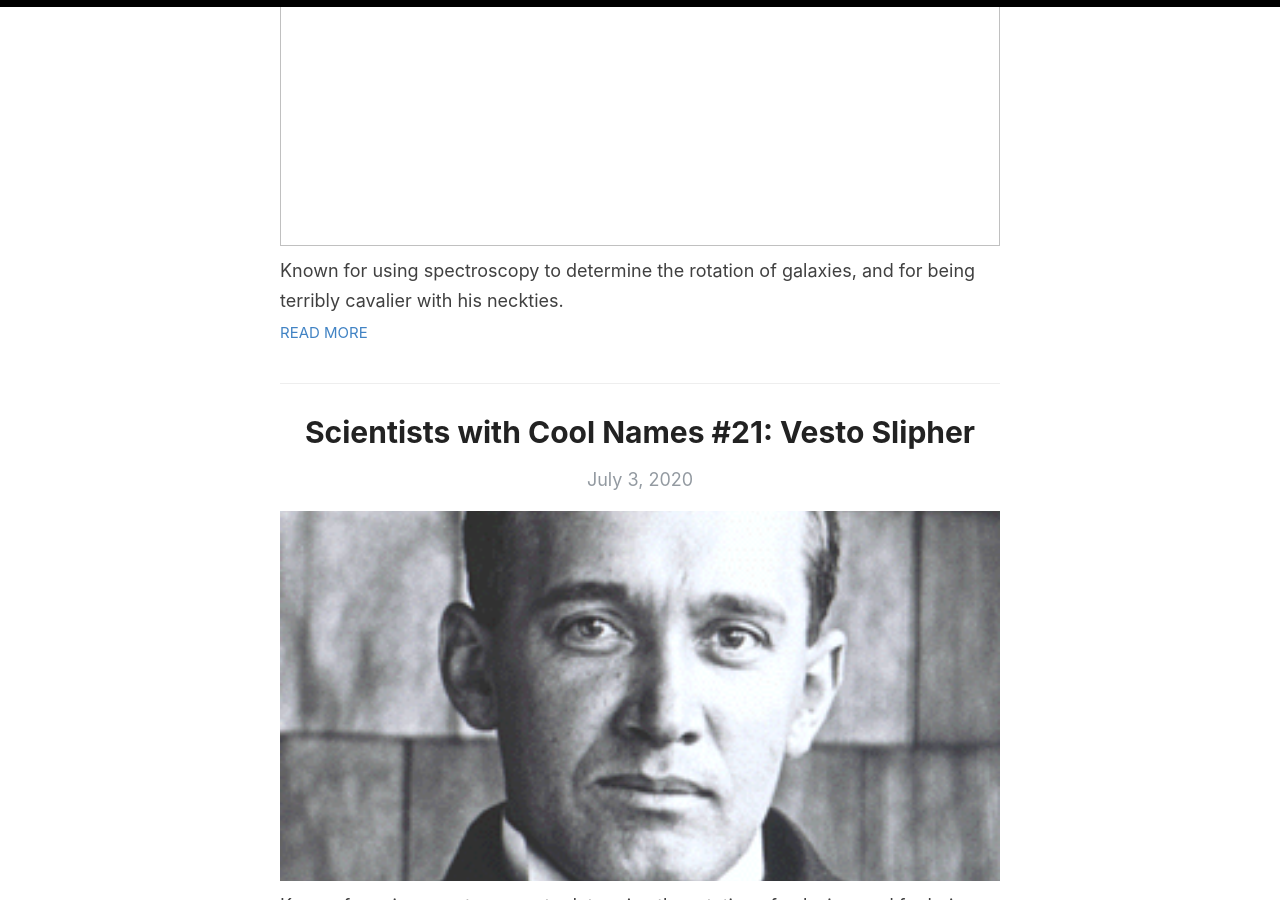
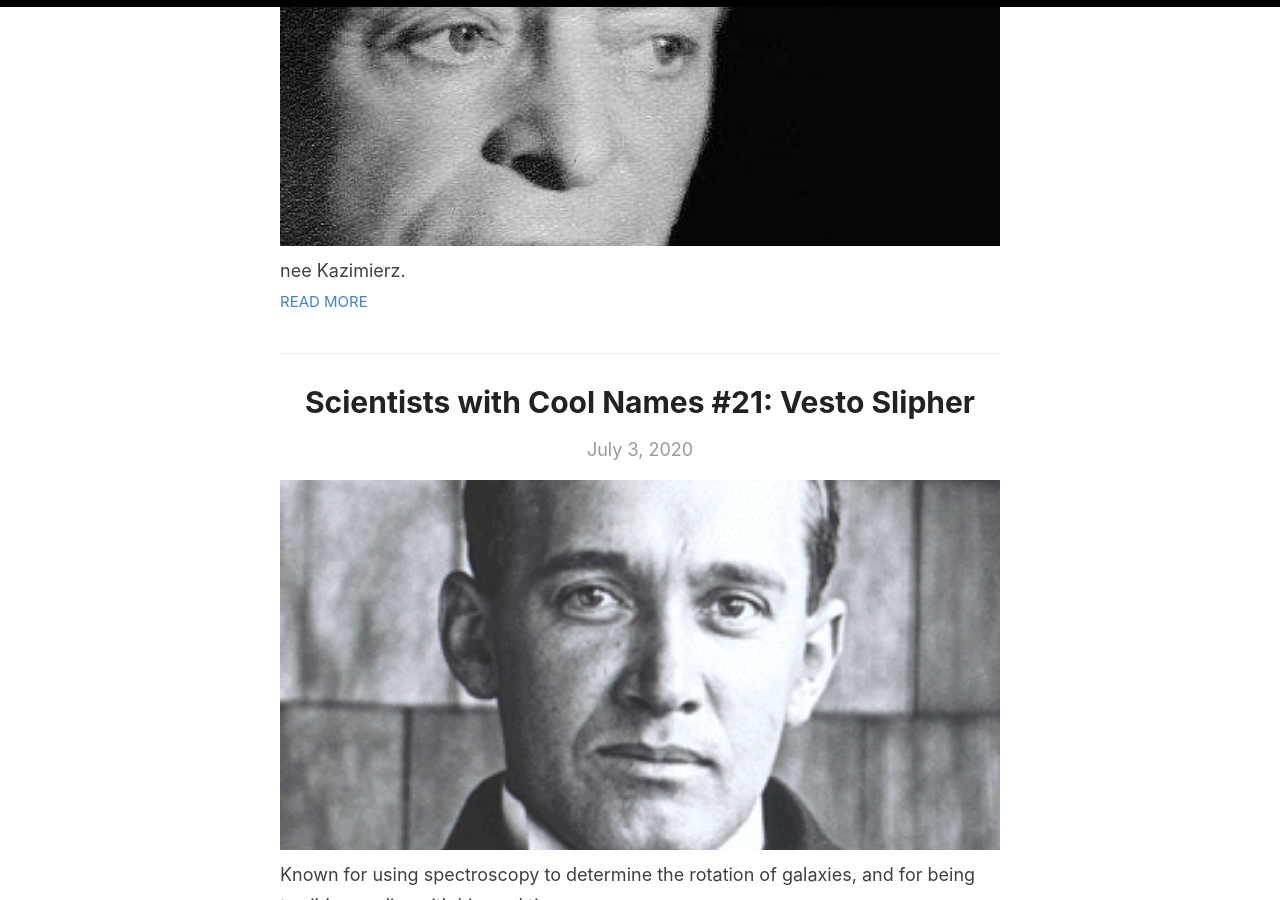
Before and after one commit to lucashaley/lucashaley.github.io, a Jekyll site: the page built from index.html, in a window 1280 px wide and 900 px high, scrolled down 2228 px. Built offline with Jekyll 4.4.1, drawn with Linux system fonts in a browser that asks for light colours; the list of posts is cut into pages by our own code.

Commit message:
Update from Forestry.io lucashaley@yahoo.com updated _posts/2020-07-03-scientists-with-cool-names-22-casimir-funk.md

```diff
--- a/_posts/2020-07-03-scientists-with-cool-names-22-casimir-funk.md
+++ b/_posts/2020-07-03-scientists-with-cool-names-22-casimir-funk.md
@@ -1,14 +1,16 @@
 ---
 layout: post
 title: 'Scientists with Cool Names #22: Casimir Funk'
-excerpt: Known for using spectroscopy to determine the rotation of galaxies, and for
-  being terribly cavalier with his neckties.
+excerpt: nee Kazimierz.
 categories:
 - Nonsense
 - Science
 - ScientistsWithCoolNames
+splash: "/uploads/funk-xxxl.jpg"
+similar_pages:
+- _posts/2020-07-03-scientists-with-cool-names-21-vesto-slipher.md
 
 ---
-Born in Poland, later *discovered vitamins*. By feeding rice to pigeons. Some of them died.* For you.
+Born in Poland, later _discovered vitamins_. By feeding rice to pigeons. Some of them died.* For you.
 
-* brown rice is better for you than white rice.
+\* brown rice is better for you than white rice.
```
